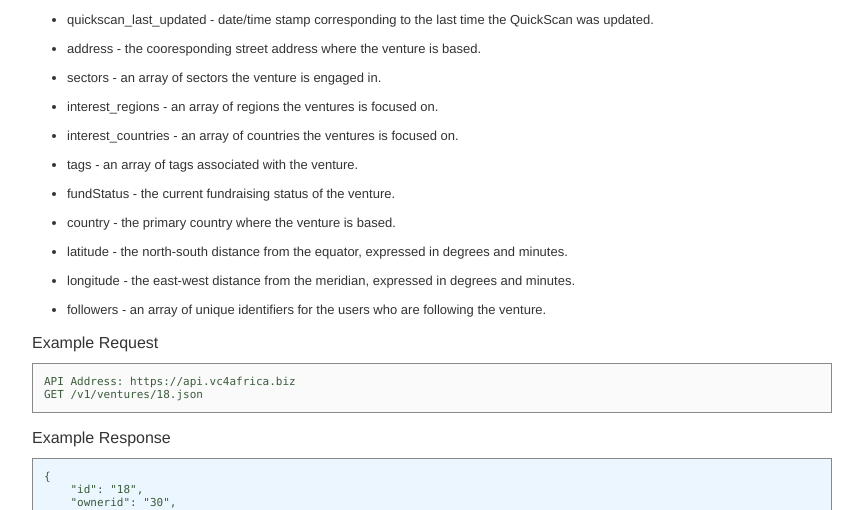
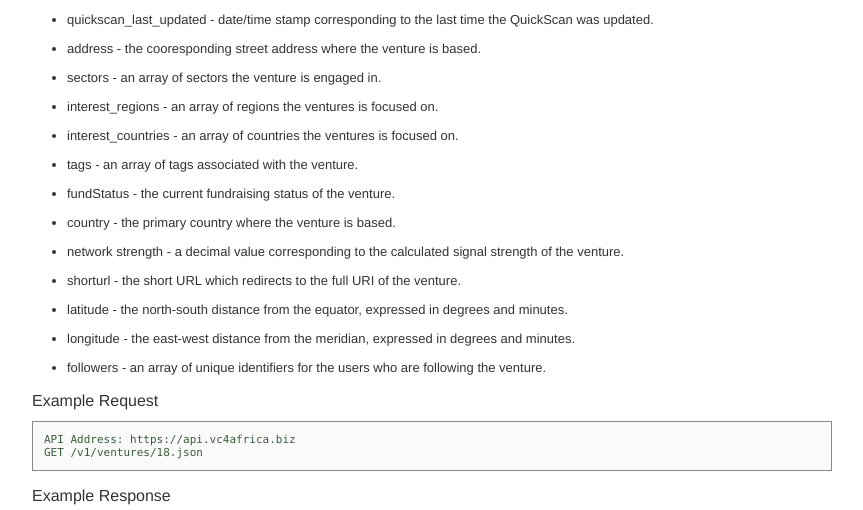
Before and after one commit to billz/vc4a-api-docs, a PHP site: page /ventures.php in a window 1280 px wide. Shown: the part 2812-3322 px from the top of the page, without its empty margins (225-1088 px from the left). Run offline with PHP 8.4, Linux system fonts and the light colour scheme.

Commit message:
Updated ventures_id response with new params

```diff
--- a/ventures.php
+++ b/ventures.php
@@ -167,6 +167,8 @@ GET /v1/ventures.json?offset=0&limit=5</pre>
 <li>tags - an array of tags associated with the venture.</li>
 <li>fundStatus - the current fundraising status of the venture.</li>
 <li>country - the primary country where the venture is based.</li>
+<li>network strength - a decimal value corresponding to the calculated signal strength of the venture.</li>
+<li>shorturl - the short URL which redirects to the full URI of the venture.</li>
 <li>latitude - the north-south distance from the equator, expressed in degrees and minutes.</li>
 <li>longitude - the east-west distance from the meridian, expressed in degrees and minutes.</li>
 <li>followers - an array of unique identifiers for the users who are following the venture.</li>
@@ -222,6 +224,8 @@ GET /v1/ventures/18.json</pre>
     }],
     "fundStatus": "Seeking Investor",
     "country": "Cape Verde",
+    "network_strength": "0.79",
+    "shorturl": "http://vc4afri.ca/6n03e",
     "latitude": "15.210222837556922",
     "longitude": "-23.88184306249991",
     "followers": [{
```
